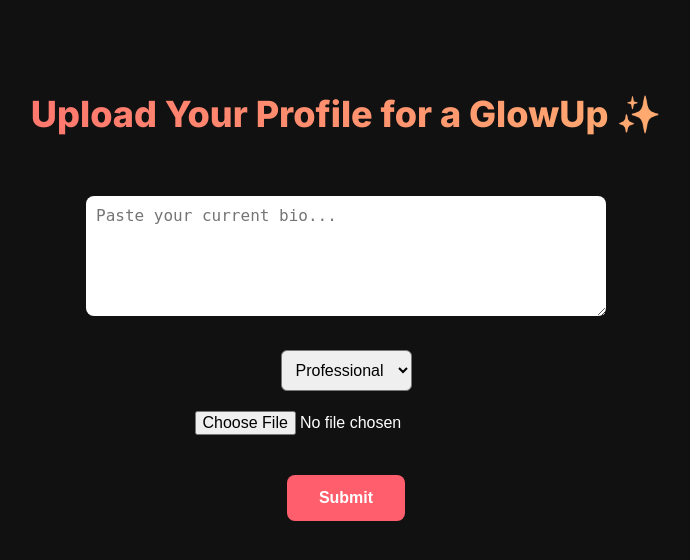
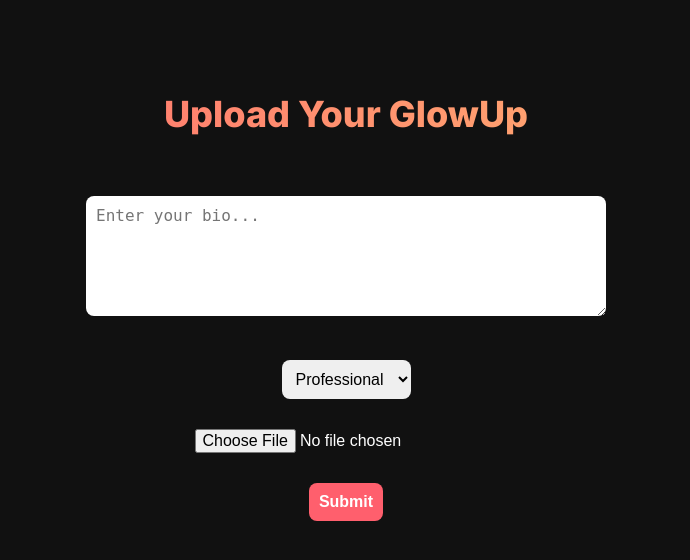
Before and after one commit to michaelgaudinodev/GlowUp-AI, a Flask app: page /upload in a window 1280 px wide. Shown: the top 560 px of the page, without its empty margins (294-984 px from the left). Run offline with Flask 3, Linux system fonts and the light colour scheme.

Commit message:
Update upload.html with cleaner layout and inline comments

```diff
--- a/templates/upload.html
+++ b/templates/upload.html
@@ -36,76 +36,45 @@
       font-size: 16px;
     }
 
-    select,
-    input[type="file"] {
-      margin: 10px auto;
+    select, input[type="file"], button {
+      display: block;
+      margin: 20px auto;
       padding: 10px;
       font-size: 16px;
-      border-radius: 6px;
-      display: block;
+      border-radius: 8px;
+      border: none;
     }
 
     button {
-      padding: 14px 32px;
       background-color: #ff5f6d;
-      border: none;
-      border-radius: 8px;
-      color: white;
+      color: #fff;
       font-weight: bold;
-      font-size: 16px;
       cursor: pointer;
-      margin-top: 20px;
+      transition: background-color 0.3s ease;
     }
 
-    #preview {
-      margin-top: 20px;
-      max-width: 300px;
-      border: 2px solid #ff5f6d;
-      border-radius: 10px;
-      display: none;
+    button:hover {
+      background-color: #ff3c4a;
     }
   </style>
 </head>
 <body>
-  <h1>Upload Your Profile for a GlowUp ✨</h1>
-  <form id="glowup-form">
-    <label for="bio" style="display: none;">Bio</label>
-    <textarea id="bio" placeholder="Paste your current bio..."></textarea>
 
-    <label for="style" style="display: none;">Style</label>
-    <select id="style">
-      <option value="professional">Professional</option>
-      <option value="funny">Funny</option>
-      <option value="sexy">Sexy</option>
-      <option value="wholesome">Wholesome</option>
-      <option value="mysterious">Mysterious</option>
+  <h1>Upload Your GlowUp</h1>
+
+  <form action="/submit" method="POST" enctype="multipart/form-data">
+    <textarea name="bio" placeholder="Enter your bio..."></textarea>
+
+    <select name="tone">
+      <option value="Professional">Professional</option>
+      <option value="Casual">Casual</option>
+      <option value="Playful">Playful</option>
     </select>
 
-    <label for="photo-upload" style="display: none;">Upload Image</label>
-    <input type="file" id="photo-upload" accept="image/*" />
-
-    <img id="preview" src="#" alt="Preview" />
+    <input type="file" name="photo" />
 
     <button type="submit">Submit</button>
   </form>
 
-  <script>
-    document.addEventListener("DOMContentLoaded", () => {
-      const uploadInput = document.getElementById("photo-upload");
-      const preview = document.getElementById("preview");
-
-      uploadInput.addEventListener("change", () => {
-        const file = uploadInput.files[0];
-        if (file) {
-          const reader = new FileReader();
-          reader.onload = e => {
-            preview.src = e.target.result;
-            preview.style.display = "block";
-          };
-          reader.readAsDataURL(file);
-        }
-      });
-    });
-  </script>
 </body>
 </html>
```
